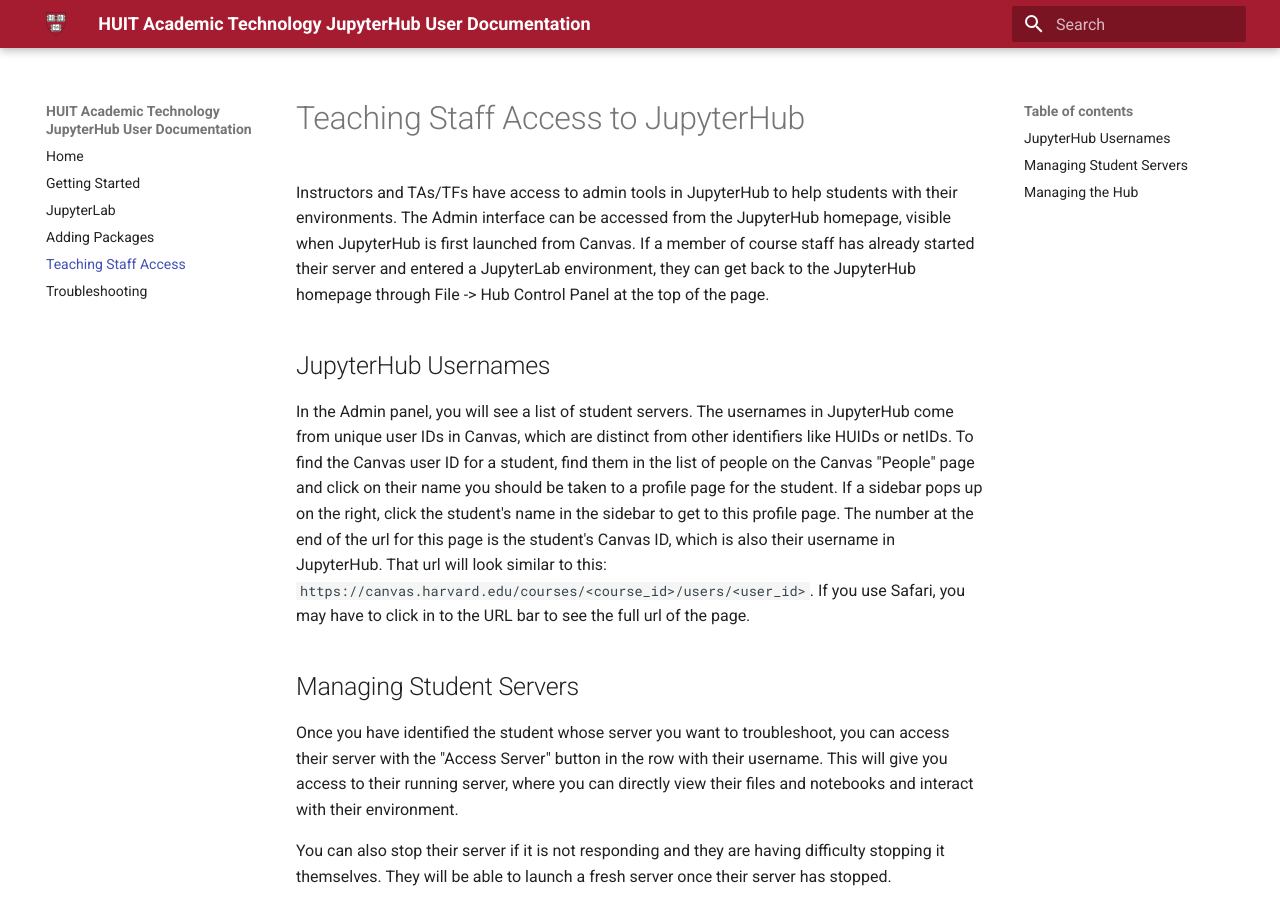
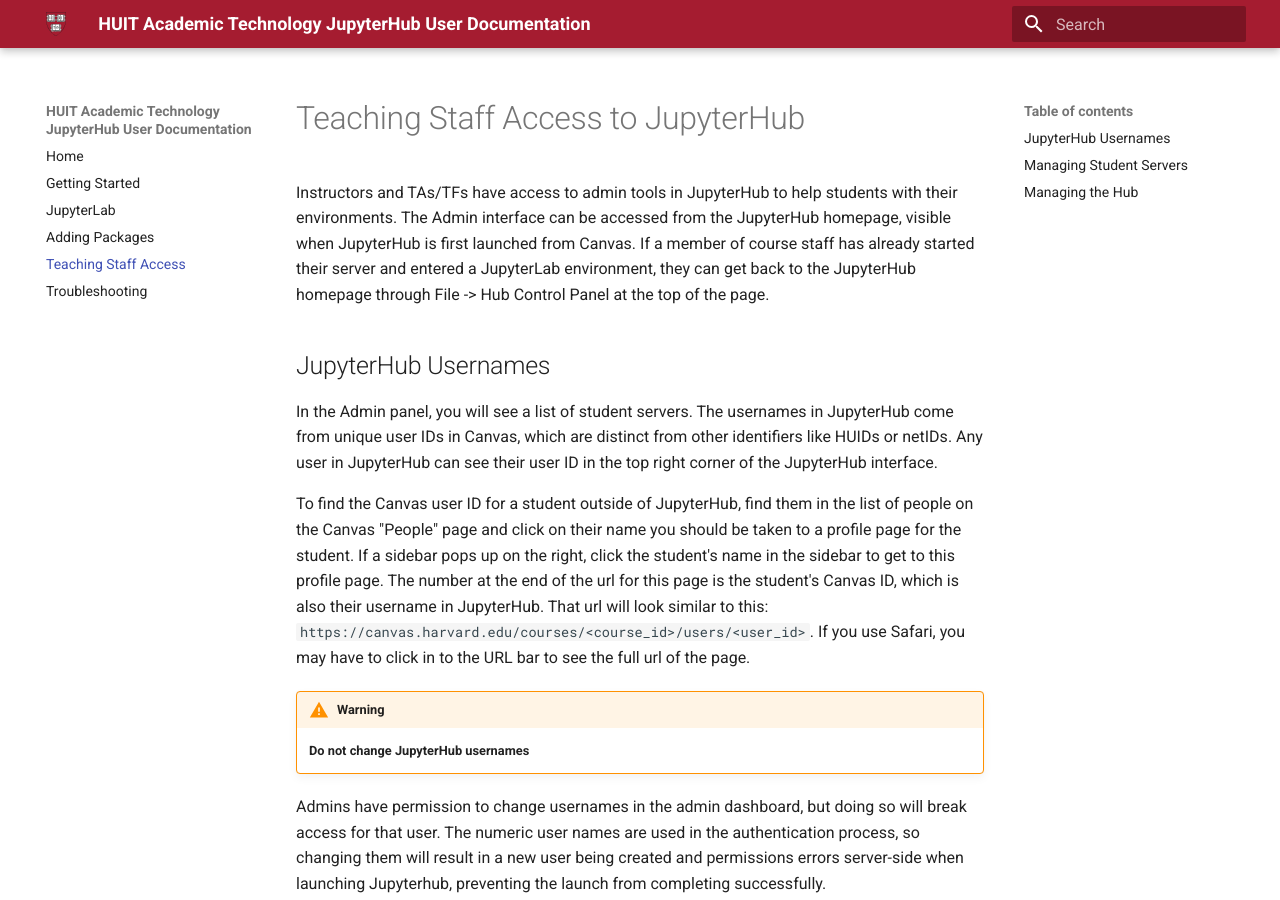
Before and after one commit to Harvard-ATG/huit-at-jupyterhub-user-docs, an MkDocs documentation site: the page built from docs/teaching-staff-access.md, in a window 1280 px wide and 900 px high. Built offline with MkDocs 1.6.1 and Material for MkDocs 9.7.7, drawn with Linux system fonts in a browser that asks for light colours.

Commit message:
add warning about changing usernames

```diff
--- a/docs/teaching-staff-access.md
+++ b/docs/teaching-staff-access.md
@@ -4,7 +4,14 @@
 
 ## JupyterHub Usernames
 
-In the Admin panel, you will see a list of student servers. The usernames in JupyterHub come from unique user IDs in Canvas, which are distinct from other identifiers like HUIDs or netIDs. To find the Canvas user ID for a student, find them in the list of people on the Canvas "People" page and click on their name you should be taken to a profile page for the student. If a sidebar pops up on the right, click the student's name in the sidebar to get to this profile page. The number at the end of the url for this page is the student's Canvas ID, which is also their username in JupyterHub. That url will look similar to this: `https://canvas.harvard.edu/courses/<course_id>/users/<user_id>`. If you use Safari, you may have to click in to the URL bar to see the full url of the page.
+In the Admin panel, you will see a list of student servers. The usernames in JupyterHub come from unique user IDs in Canvas, which are distinct from other identifiers like HUIDs or netIDs. Any user in JupyterHub can see their user ID in the top right corner of the JupyterHub interface.
+
+To find the Canvas user ID for a student outside of JupyterHub, find them in the list of people on the Canvas "People" page and click on their name you should be taken to a profile page for the student. If a sidebar pops up on the right, click the student's name in the sidebar to get to this profile page. The number at the end of the url for this page is the student's Canvas ID, which is also their username in JupyterHub. That url will look similar to this: `https://canvas.harvard.edu/courses/<course_id>/users/<user_id>`. If you use Safari, you may have to click in to the URL bar to see the full url of the page.
+
+!!!warning
+    **Do not change JupyterHub usernames**
+
+Admins have permission to change usernames in the admin dashboard, but doing so will break access for that user. The numeric user names are used in the authentication process, so changing them will result in a new user being created and permissions errors server-side when launching Jupyterhub, preventing the launch from completing successfully.
 
 ## Managing Student Servers
 
```
